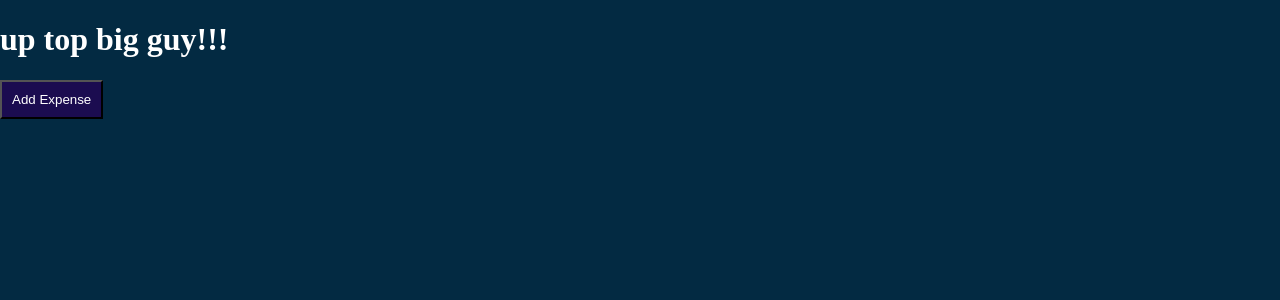
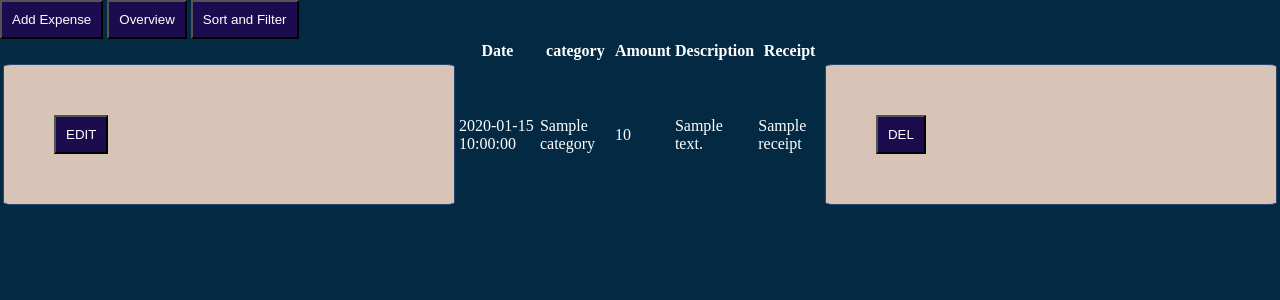
Before and after one commit to Siddiqz-onkeys/expense_module_project_ufft, a Flask app: template templates/index.html in a window 1280 px wide. Shown: the top 300 px of the page. Run offline with Flask 3, Linux system fonts and the light colour scheme; the template is opened without the code that fills it: most values are stand-ins (such as "Sample title", 1, 10 or a date in 2020).

Commit message:
Add files via upload

```diff
--- a/templates/index.html
+++ b/templates/index.html
@@ -7,16 +7,19 @@
 
         <script src="{{ url_for('static', filename='script.js') }}"></script>
 
-
-
         <meta name="viewport" content="width=device-width, initial-scale=1.0">
     </head>
     <body>
-        <h1> up top big guy!!!</h1>
-        <button onclick=" document.getElementById('expense_id').style.display='block' "> Add Expense</button>
-
+         <div class="feature_buttons">
+            <button onclick=" document.getElementById('add_expense').style.display='block' "> Add Expense</button>
+            <button onclick="#"> Overview </button>
+            <button onclick="#"> Sort and Filter </button>
+         </div>
+         <div class="body">
+            <!-- ####### ADD EXPENSE FORM #######-->
+            <div class="add_expense_form">
                 <!-- #############  START OF THE FORM ###############-->
-        <form id="expense_id" method="POST" action="/add_expense" style="display: none;">
+                <form id="add_expense" method="POST" action="/get_form_data" style="display: none;">
 
                     <!-- ######### User_ID #######-->
                     <label for="user_ID" name="user_id">User_ID</label>
@@ -45,14 +48,14 @@
                         </optgroup>
 
                         <!-- Financial Commitmetns -->
-                 <optgroup value="Financial Commitments">
+                        <optgroup label="Financial Commitments">
                             <option value="fees">Fees</option>
                             <option value="emi">EMI</option>
                             <option value="investment">Investments</option>
                         </optgroup>
 
                         <!--LifeStyle expenses-->
-                 <optgroup value="Lifestyle Expenses">
+                        <optgroup label="Lifestyle Expenses">
                             <option value="Food">Food</option>
                             <option value="Travel">Travel</option>
                             <option value="Clothes">Clothes</option>
@@ -66,7 +69,7 @@
                         <option value="vehicle maintainace"> vehicle maintainance</option>
 
                         <!--Mischellenous -->
-                  <option value="Mischellenous">Mischellenous</option>
+                        <option value="miscellaneous">Mischellenous</option>
 
                         <!--Others -->
                         <option value="others">Others</option>
@@ -85,12 +88,62 @@
                     <label for="desc" name="desc">Description:</label>
                     <input type="text" id="desc" name="desc"><br><br>
 
-            <!--############## FILE UPLOAD #############
+                    <!--############## FILE UPLOAD ############# -->
                     <label for="receipt">Receipt: </label>
-            <input type="file" id="file" name="file" accept="image/*,application/pdf"><br><br>  -->
+                    <input type="file" id="file" name="file" accept="image/*,application/pdf"><br><br>
 
                     <!-- ########### SUBMIT BUTOTN ##########-->
                     <button type="submit">ADD EXPENSE</button>
                 </form>
+            </div>
+            <!-- ###### DEFAULT VIEW OF THE TABLE #####-->
+            <div class="default_view_table">
+
+                <!-- THE TABLE OF EXPENSES -->
+                <table>
+                    <thead>
+                        <tr><!-- header of the table -->
+                                <th></th><!--To edit-->
+
+                                <th>Date</th>
+
+                                <th>category</th>
+
+                                <th>Amount</th>
+
+                                <th>Description</th>
+
+                                <th>Receipt</th>
+
+                                <th></th> <!-- to delete -->
+                        </tr>
+                    </thead>
+                    <tbody>
+                        {% for expense in expenses %}
+                        <div class="exp_id" style="display:none">{{ expense.expense_id}}</div>
+                        <tr>
+                             <td>
+                                <form id="edit_button" method="GET" action="/edit_expense/{{ expense.id }}">
+                                    <button type="submit"> EDIT </button>
+                                </form>
+                            </td>
+                            <td>{{expense.date_in}}</td>
+                            <td>{{expense.category}}</td>
+                            <td>{{expense.amount}}</td>
+                            <td>{{expense.desc}}</td>
+                            <td>{{expense.receipt}}</td>
+                            <td>
+                                <form  id="delete_button" method="POST" action="{{ url_for('delete_expense',expense_id=expense.expense_id)}}" >
+                                    <button type="submit"> DEL </button>
+                                </form>
+                            </td>
+                        </tr>
+                        {% endfor %}
+                    </tbody>
+                </table>
+            </div>
+        </div>
+        <div class="footer">
+        </div>
     </body>
 </html>
```
Lines whose indentation alone changed are shown as unchanged.
